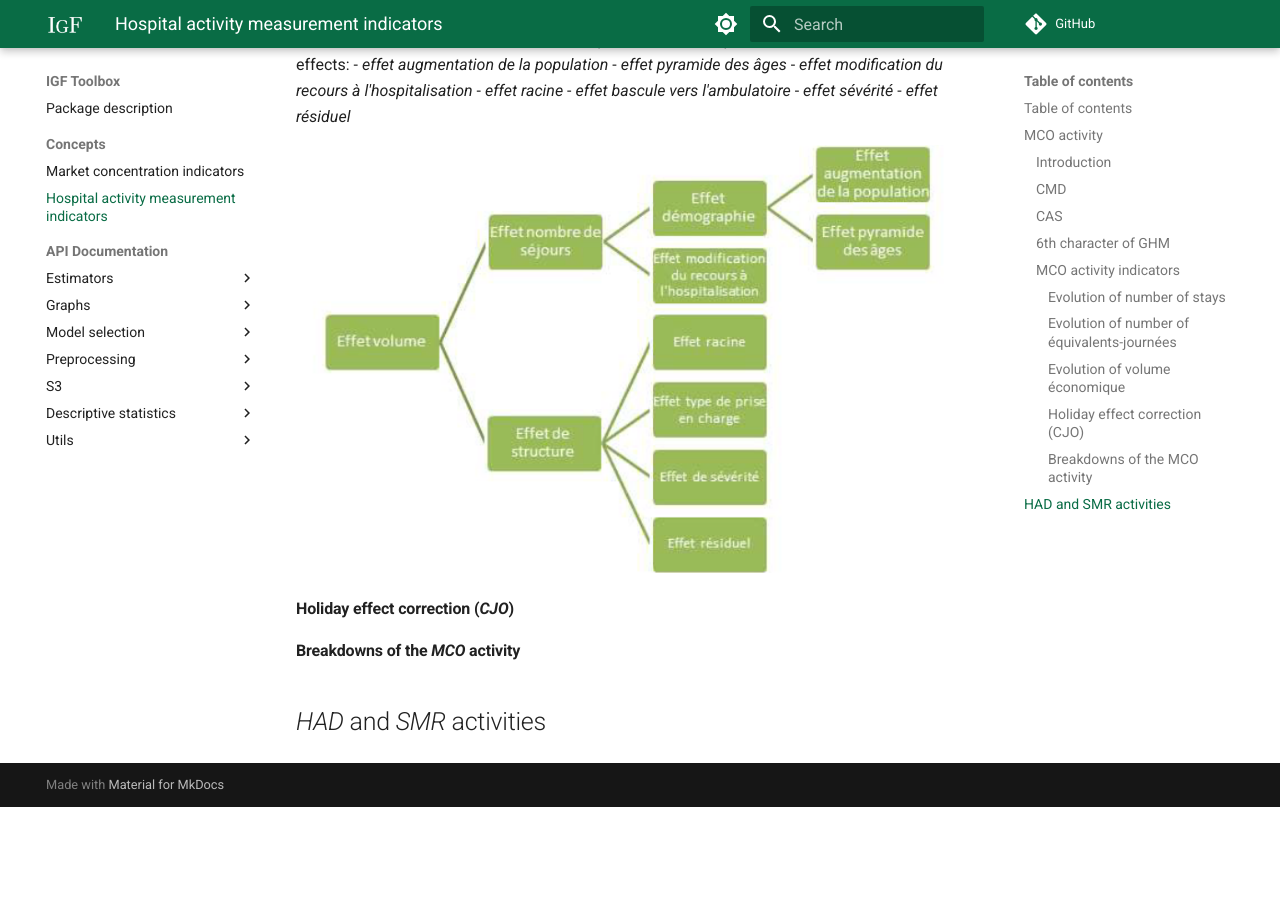
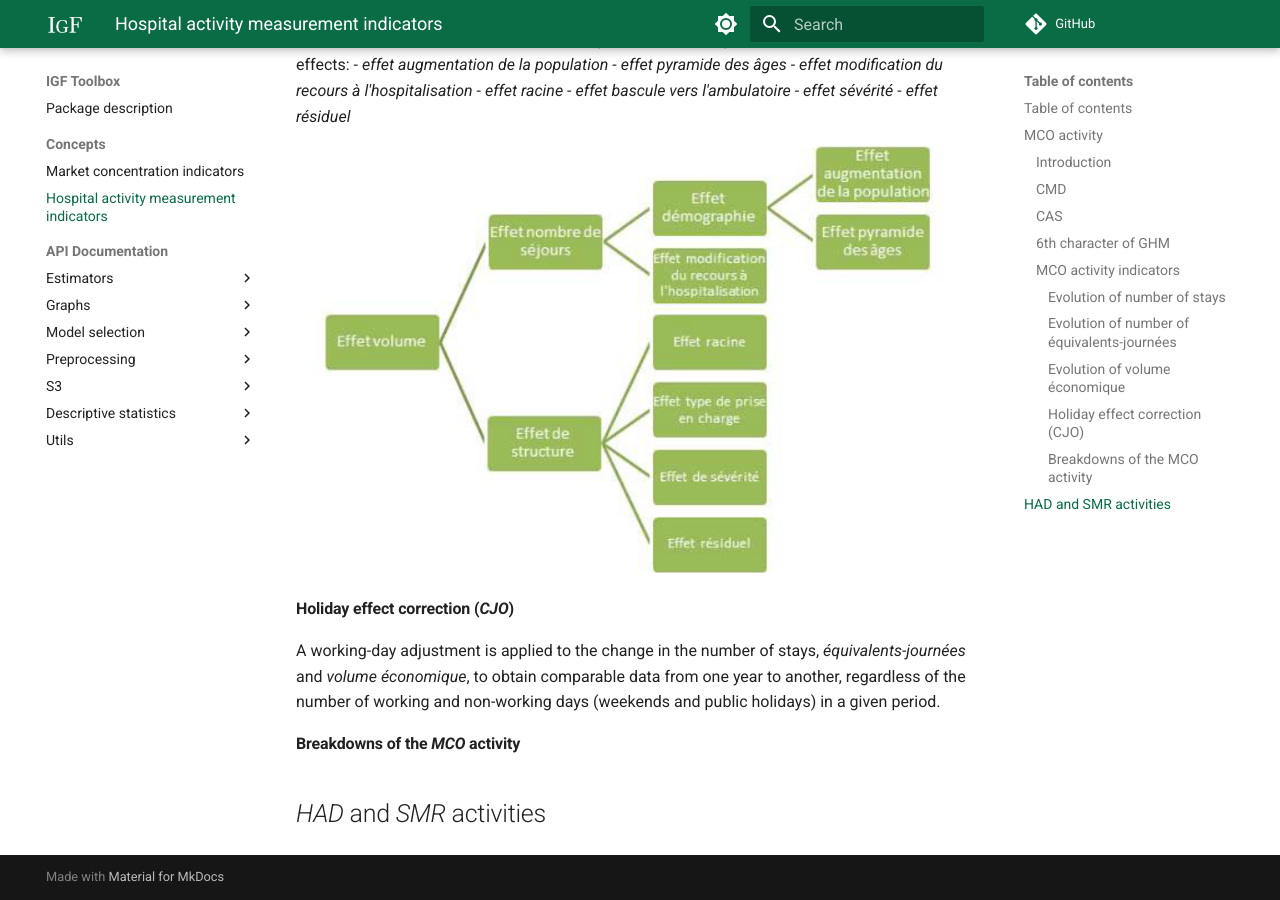
Before and after one commit to IGF-PSD/igf_toolbox, an MkDocs documentation site: the page built from docs/concepts/HOSPITAL_ACTIVITY.md, in a window 1280 px wide and 900 px high, scrolled down 8620 px. Built offline with MkDocs 1.6.1 and Material for MkDocs 9.7.7, drawn with Linux system fonts in a browser that asks for light colours; formulas are drawn with MathJax 3; comment, search, counter and statistics services are not loaded; before the commit the page ends 9427 px from its top, so only the background shows below that.

Commit message:
Update HOSPITAL_ACTIVITY.md

```diff
--- a/docs/concepts/HOSPITAL_ACTIVITY.md
+++ b/docs/concepts/HOSPITAL_ACTIVITY.md
@@ -195,6 +195,8 @@ Thus, the evolution of the *volume économique* can be decomposed into seven dis
 
 #### Holiday effect correction (*CJO*)
 
+A working-day adjustment is applied to the change in the number of stays, *équivalents-journées* and *volume économique*, to obtain comparable data from one year to another, regardless of the number of working and non-working days (weekends and public holidays) in a given period.
+
 #### Breakdowns of the *MCO* activity
 
 ## *HAD* and *SMR* activities
```
